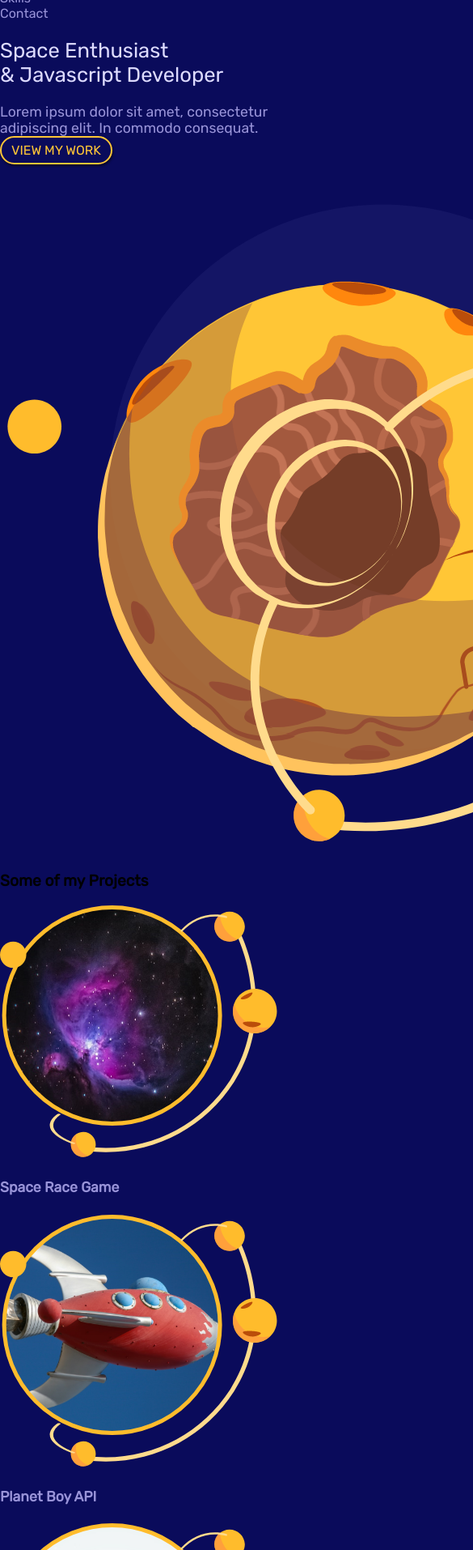
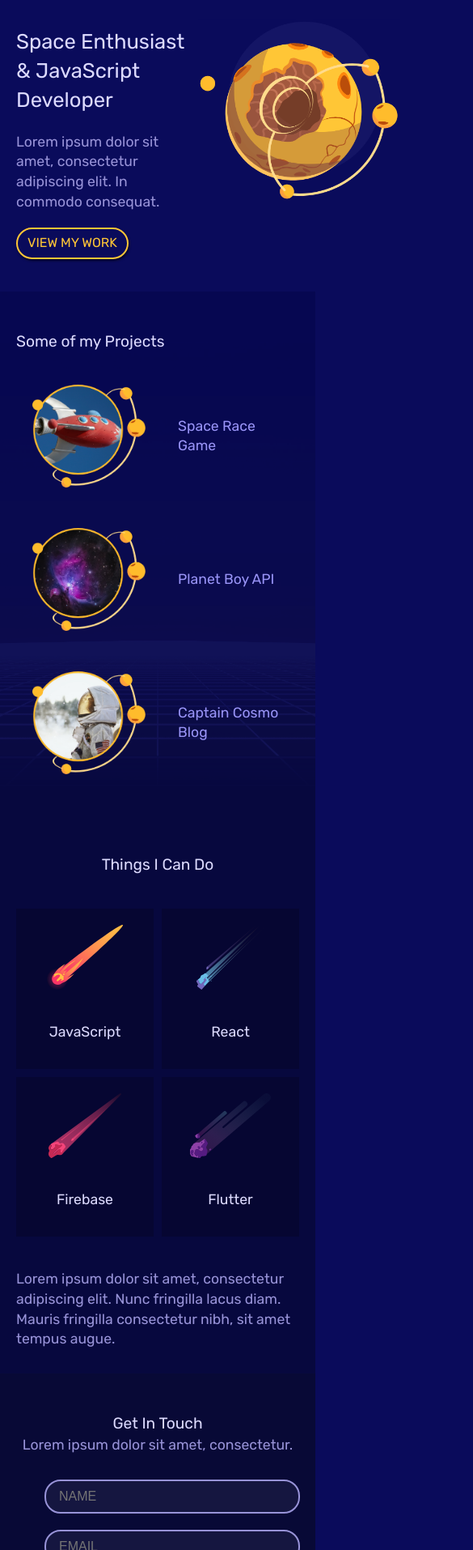
Before and after one commit to Geachie/Cosmo-Junkie, a plain HTML site: page index.html in a window 390 px wide. Shown: the part 86-2000 px from the top of the page at 81% size, 585 px wide, since content can reach past the window. Drawn offline with Linux system fonts and the light colour scheme.

Commit message:
Add mobile styles

```diff
--- a/index.html
+++ b/index.html
@@ -17,35 +17,37 @@
       </ul>
     </nav>
     <section id="welcome" class="grid">
-      <!-- left text -->
       <div class="welcome-text">
-        <h2>Space Enthusiast<br />& Javascript Developer</h2>
+        <h2>Space Enthusiast<br />& JavaScript Developer</h2>
         <p class="leading">
           Lorem ipsum dolor sit amet, consectetur adipiscing elit. In commodo
           consequat.
         </p>
         <a href="#portfolio" class="button">View my work</a>
       </div>
-      <!-- right  image-->
       <div class="welcome-img">
-        <img src="assets/banner_image.png" alt="Pic of planet" />
+        <img src="assets/banner_image.png" alt="pic of planet" />
       </div>
     </section>
     <section id="portfolio">
       <h3>Some of my Projects</h3>
-      <div class="grid projects">
+      <div class="projects grid">
         <a href="#">
-          <img src="assets/project_2.png" alt="pic " />
+          <img src="assets/project_1.png" alt="space race image" />
           <h4>Space Race Game</h4>
         </a>
         <a href="#">
-          <img src="assets/project_1.png" alt="" />
+          <img src="assets/project_2.png" alt="planet boy image" />
           <h4>Planet Boy API</h4>
         </a>
         <a href="#">
-          <img src="assets/project_3.png" alt="" />
+          <img src="assets/project_3.png" alt="captain cosmo image" />
           <h4>Captain Cosmo Blog</h4>
         </a>
+        <!-- <a href="#">
+          <img src="assets/project_3.png" alt="captain cosmo image">
+          <h4>Captain Cosmo Blog 2</h4>
+        </a> -->
       </div>
     </section>
     <section id="skills">
@@ -53,7 +55,7 @@
       <ul class="grid">
         <li>
           <img src="assets/comet_1.svg" alt="comet" />
-          <h4>Javascript</h4>
+          <h4>JavaScript</h4>
         </li>
         <li>
           <img src="assets/comet_2.svg" alt="comet" />
@@ -68,10 +70,14 @@
           <h4>Flutter</h4>
         </li>
       </ul>
+      <p class="leading">
+        Lorem ipsum dolor sit amet, consectetur adipiscing elit. Nunc fringilla
+        lacus diam. Mauris fringilla consectetur nibh, sit amet tempus augue.
+      </p>
     </section>
     <section id="contact">
-      <h3>Get in Touch</h3>
-      <p class="leading">Lorem ipsum dolor sit amet consectetur.</p>
+      <h3>Get In Touch</h3>
+      <p class="leading">Lorem ipsum dolor sit amet, consectetur.</p>
       <form>
         <input type="text" placeholder="NAME" />
         <input type="email" placeholder="EMAIL" />
@@ -81,13 +87,13 @@
     </section>
     <footer>
       <div class="grid">
-        <p class="copyright">Copyright 2022 Cosmo Junkie</p>
+        <p class="copyright">Copyright 2020 Cosmo Junkie</p>
         <ul class="social">
           <li>
-            <a href=""><img src="assets/icon_fb.svg" alt="facebook" /></a>
+            <a href="#"><img src="assets/icon_fb.svg" alt="facebook" /></a>
           </li>
           <li>
-            <a href=""><img src="assets/icon_tw.svg" alt="twitter" /></a>
+            <a href="#"><img src="assets/icon_tw.svg" alt="twitter" /></a>
           </li>
         </ul>
       </div>
--- a/styles.css
+++ b/styles.css
@@ -1,31 +1,26 @@
 /* variables */
-
-:root {
-  --primary: #ffc636;
-  --secondary: #0a0b5b;
+:root{
+  --primary: #FFC636;
+  --secondary: #0A0B5B;
 }
 
 /* reset */
-
-body, p, a, ul, li {
+body,p,a,ul,li{
   margin: 0;
   padding: 0;
   text-decoration: none;
 }
-
-li {
+li{
   list-style-type: none;
 }
 
 /* base styles */
-
-body {
+body{
   background: var(--secondary);
   overflow-x: hidden;
   font-family: 'Rubik Regular';
 }
-
-.button {
+.button{
   background: none;
   border: 2px solid var(--primary);
   color: var(--primary);
@@ -33,55 +28,201 @@ body {
   border-radius: 20px;
   text-transform: uppercase;
   box-shadow: 1px 2px 3px rgba(0,0,0,0.6);
-  display: inline-block
+  display: inline-block;
+  font-size: 1em;
 }
-
-.button:hover {
+.button:hover{
   color: #222;
   background: var(--primary);
 }
-
-input, textarea {
-  background: rgba(255, 255, 255, 0.05);
+input,textarea{
+  background: rgba(255,255,255,0.05);
   padding: 10px 16px;
   border-radius: 20px;
-  border: 2px solid #9893d8;
+  border: 2px solid #9893D8;
   color: #f2f2f2;
+  font-size: 1em;
 }
 
 /* fonts */
-
 @font-face {
   font-family: 'Rubik Regular';
-  src: url(assets/fonts/Rubik-Regular.ttf);
+  src: url("assets/fonts/Rubik-Regular.ttf")
 }
-
-h1, h2, h3  h4 {
-  color: #dddbff;
+h1,h2,h3,h4{
+  color: #DDDBFF;
   font-weight: normal;
+  line-height: 1.4em;
 }
-
-p, a, li {
-  color: #9893d8;
+p,a,li{
+  color: #9893D8;
+  line-height: 1.4em;
+  font-size: 1em;
 }
-
-h1, h3 {
+h1, h3{
   font-size: 1.2em;
 }
-
-h2 {
+h2{
   font-size: 1.6em;
 }
-
-h4 {
+h4{
   font-size: 1.1em;
 }
-
-.leading {
+.leading{
   font-size: 1.1em;
 }
 
 /* mobile styles */
+
+.grid {
+  display: grid;
+  grid-template-columns: repeat(8,1fr);
+  gap: 10px;
+}
+
+.site-nav {
+  margin: 0 20px;
+}
+
+.site-nav ul {
+  display: none;
+}
+
+.site-nav h1 {
+  grid-column: 1/4;
+  grid-row: 1;
+  padding-bottom: 10px;
+  border-bottom: 3px solid var(--primary);
+}
+
+#welcome {
+  padding: 0 20px 20px 20px;
+}
+
+.welcome-text {
+  grid-column: 1/6;
+}
+
+.welcome-img {
+  grid-column: 6/9;
+}
+
+.welcome-img img {
+  width: 200%;
+
+}
+
+.welcome-text a {
+  margin: 20px 0;
+}
+
+#portfolio {
+  background-image: url(assets/square_bg.png);
+  background-size: cover;
+  background-repeat: no-repeat;
+  background-position: bottom;
+  padding: 30px 20px;
+}
+
+#porfolio h3 {
+  margin-bottom: 0;
+  text-align: center;
+}
+
+.projects a {
+  grid-column: 1/9;
+  margin: 20px 0;
+  display: flex;
+}
+
+.projects a * {
+  margin: 0 20px;
+  max-width: 40%;
+  align-self: center;
+}
+
+.projects h4 {
+  color: #9994f7;
+}
+
+#skills {
+  padding: 30px 20px;
+  background: #07083e;
+}
+
+#skills h3 {
+  text-align: center;
+}
+
+#skills ul {
+  margin: 40px 0;
+}
+
+#skills li {
+  padding: 10px;
+  background: rgba(0,0,0,0.2);
+  grid-column: span 4;
+  text-align: center;
+}
+
+#skills img {
+  height: 80px;
+  margin: 10px auto;
+}
+
+#contact {
+  padding: 30px 20px;
+  background-color: #080936;
+}
+
+#contact h3, #contact p {
+  text-align: center;
+  margin-bottom: 0;
+}
+
+#contact form {
+  width: 80%;
+  max-width: 400px;
+  margin: 20px auto;
+  text-align: center;
+}
+
+#contact input, #contact textarea {
+  width: 100%;
+  margin: 10px 0;
+}
+
+#contact .button {
+  margin-top: 10px;
+}
+
+footer {
+  padding: 30px 20px;
+  background-color: #14153d;
+  background-image: url(assets/footer_image.png);
+  background-size: 40%;
+  background-repeat: no-repeat;
+  background-position: top center;
+}
+
+footer .copyright {
+  grid-column: 1/3;
+  font-size: 0.8em;
+}
+
+footer .social {
+  grid-column: 7/9;
+  display: flex;
+  justify-content: flex-end;
+}
+
+footer li {
+  margin: 0 6px;
+}
+
+footer img {
+  width: 20px;
+}
 
 /* small tablet styles */
 
```
